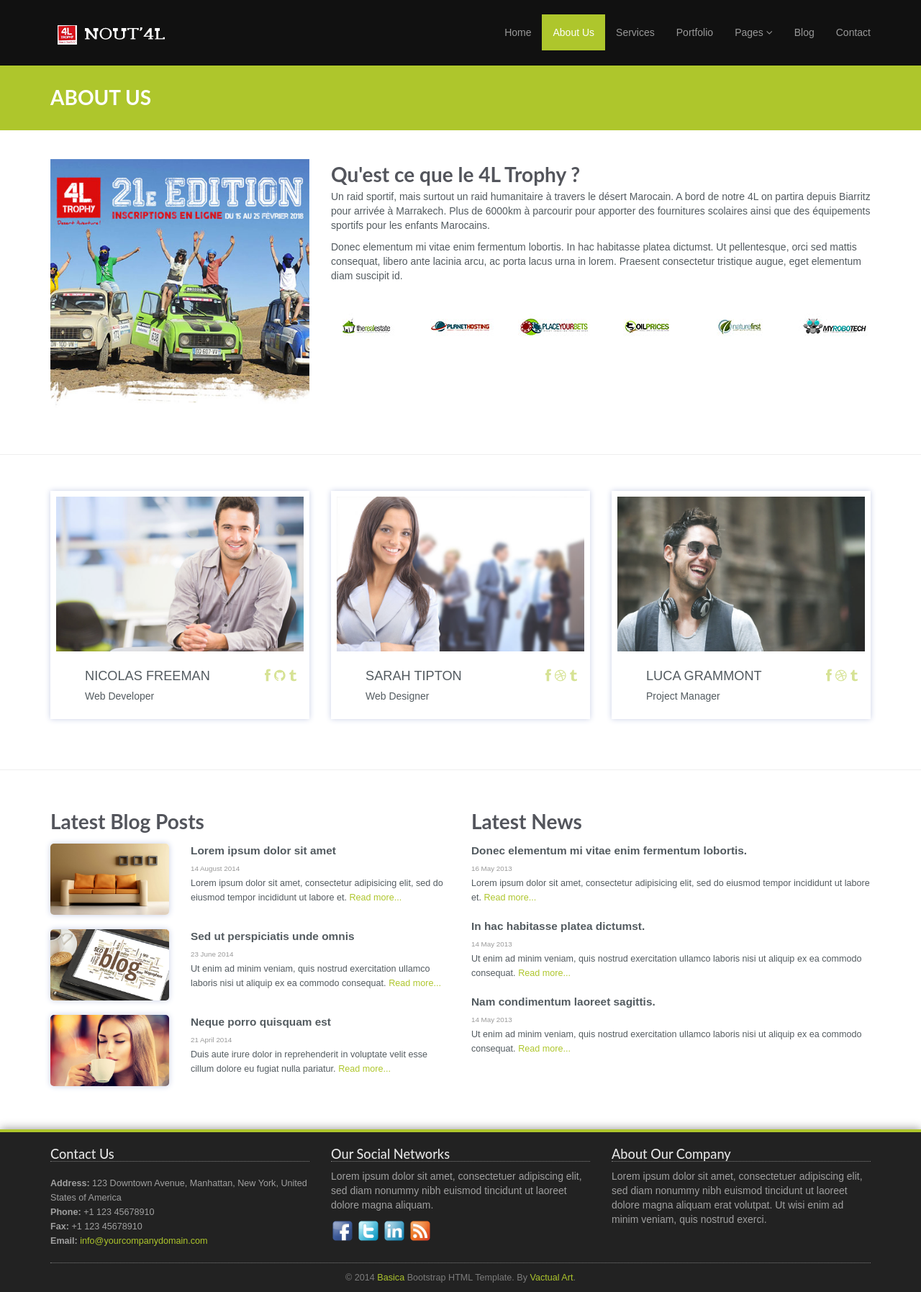
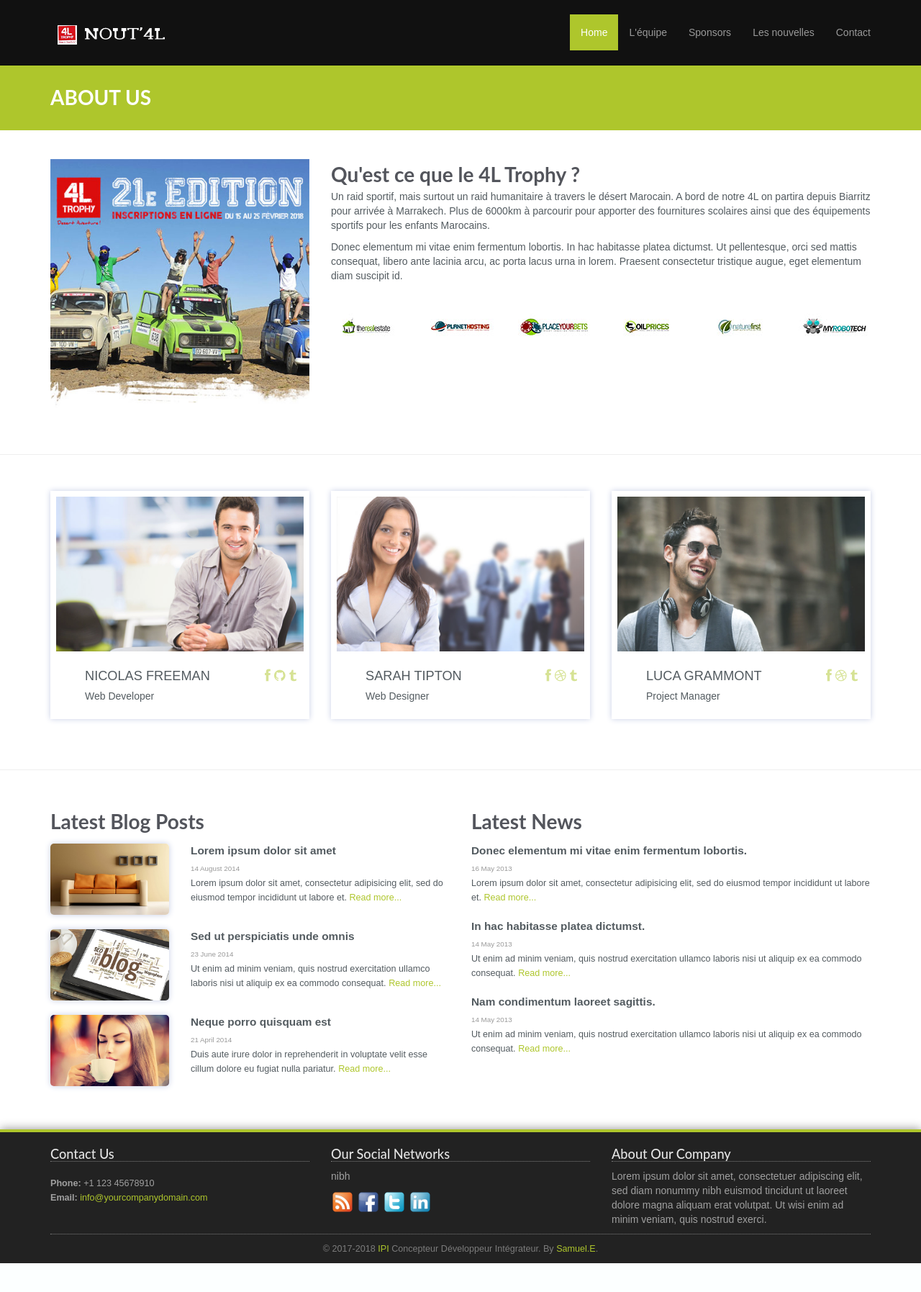
Before and after one commit to iPirate-2017/4L, a PHP site: page /about.php in a window 1280 px wide. Shown: the whole page at 72% size. After the commit the page ends 1755 px from the top, so only its background shows below. Run offline with PHP 8.4, Linux system fonts and the light colour scheme; some libraries are stand-ins or nearby versions.

Commit message:
Integration
Integration footer / Navbar dans about et ajout de commentaire dans index

```diff
--- a/about.php
+++ b/about.php
@@ -40,42 +40,8 @@
         <![endif]-->
 
 
-    <header class="navbar navbar-inverse navbar-fixed-top" role="banner">
-        <div class="container">
-            <div class="navbar-header">
-                <button type="button" class="navbar-toggle" data-toggle="collapse" data-target=".navbar-collapse">
-                    <span class="sr-only">Toggle navigation</span>
-                    <span class="icon-bar"></span>
-                    <span class="icon-bar"></span>
-                    <span class="icon-bar"></span>
-                </button>
-                <a class="navbar-brand" href="index.html"><img src="img/logo.png" alt="Basica"></a>
-            </div>
-            <div class="collapse navbar-collapse">
-                <ul class="nav navbar-nav navbar-right">
-                    <li><a href="index.html">Home</a></li>
-                    <li class="active"><a href="about-us.html">About Us</a></li>
-                    <li><a href="services.html">Services</a></li>
-                    <li><a href="portfolio.html">Portfolio</a></li>
-                    <li class="dropdown">
-                        <a href="#" class="dropdown-toggle" data-toggle="dropdown">Pages <i class="icon-angle-down"></i></a>
-                        <ul class="dropdown-menu">
-                            <li><a href="full-width.html">Full Width Page</a></li>
-                            <li><a href="#">Dropdown Menu 1</a></li>
-                            <li><a href="#">Dropdown Menu 2</a></li>
-                            <li><a href="#">Dropdown Menu 3</a></li>
-                            <li><a href="#">Dropdown Menu 4</a></li>
-                            <li class="divider"></li>
-                            <li><a href="#">Privacy Policy</a></li>
-                            <li><a href="#">Terms of Use</a></li>
-                        </ul>
-                    </li>
-                    <li><a href="blog.html">Blog</a></li>
-                    <li><a href="contact-us.html">Contact</a></li>
-                </ul>
-            </div>
-        </div>
-    </header><!--/header-->
+        <!-- NavBar -->
+        <div id="V_NavBar"></div>
 
         <!-- Page Title -->
 		<div class="section section-breadcrumbs">
@@ -253,45 +219,8 @@
 	    </div>
 
 
-
-	    <!-- Footer -->
-	    <div class="footer">
-	    	<div class="container">
-
-		    	<div class="row">
-
-		    		<div class="col-footer col-md-4 col-xs-6">
-		    			<h3>Contact Us</h3>
-		    			<p class="contact-us-details">
-	        				<b>Address:</b> 123 Downtown Avenue, Manhattan, New York, United States of America<br/>
-	        				<b>Phone:</b> +1 123 45678910<br/>
-	        				<b>Fax:</b> +1 123 45678910<br/>
-	        				<b>Email:</b> <a href="mailto:info@yourcompanydomain.com">info@yourcompanydomain.com</a>
-	        			</p>
-		    		</div>
-		    		<div class="col-footer col-md-4 col-xs-6">
-		    			<h3>Our Social Networks</h3>
-						<p>Lorem ipsum dolor sit amet, consectetuer adipiscing elit, sed diam nonummy nibh euismod tincidunt ut laoreet dolore magna aliquam.</p>
-		    			<div>
-		    				<img src="img/icons/facebook.png" width="32" alt="Facebook">
-		    				<img src="img/icons/twitter.png" width="32" alt="Twitter">
-		    				<img src="img/icons/linkedin.png" width="32" alt="LinkedIn">
-							<img src="img/icons/rss.png" width="32" alt="RSS Feed">
-						</div>
-		    		</div>
-		    		<div class="col-footer col-md-4 col-xs-6">
-		    			<h3>About Our Company</h3>
-		    				<p>Lorem ipsum dolor sit amet, consectetuer adipiscing elit, sed diam nonummy nibh euismod tincidunt ut laoreet dolore magna aliquam erat volutpat. Ut wisi enim ad minim veniam, quis nostrud exerci.</p>
-		    		</div>
-
-		    	</div>
-		    	<div class="row">
-		    		<div class="col-md-12">
-		    			<div class="footer-copyright">&copy; 2014 <a href="http://www.vactualart.com/portfolio-item/basica-a-free-html5-template/">Basica</a> Bootstrap HTML Template. By <a href="http://www.vactualart.com">Vactual Art</a>.</div>
-		    		</div>
-		    	</div>
-		    </div>
-	    </div>
+  <!-- Footer -->
+  <div id="V_Footer"></div>
 
         <!-- Javascripts -->
         <script src="http://ajax.googleapis.com/ajax/libs/jquery/1.9.1/jquery.min.js"></script>
@@ -304,3 +233,14 @@
 
     </body>
 </html>
+
+<script type="text/javascript">
+
+$(function()
+{
+  $("#V_NavBar").load("./views/navbar.php");
+  $("#V_Footer").load("./views/footer.php");
+
+});
+
+</script>
--- a/index.php
+++ b/index.php
@@ -39,7 +39,7 @@
             <p class="chromeframe">You are using an <strong>outdated</strong> browser. Please <a href="http://browsehappy.com/">upgrade your browser</a> or <a href="http://www.google.com/chromeframe/?redirect=true">activate Google Chrome Frame</a> to improve your experience.</p>
         <![endif]-->
 
-
+<!-- NavBar -->
 <div id="V_NavBar"></div>
 
 <!-- Vue du slider-->
@@ -59,8 +59,10 @@
 
 <hr>
 
+<!-- Sponsors -->
 <div id="V_Sponsors"></div>
 
+<!-- Footer -->
 <div id="V_Footer"></div>
 
         <!-- Javascripts -->
```
